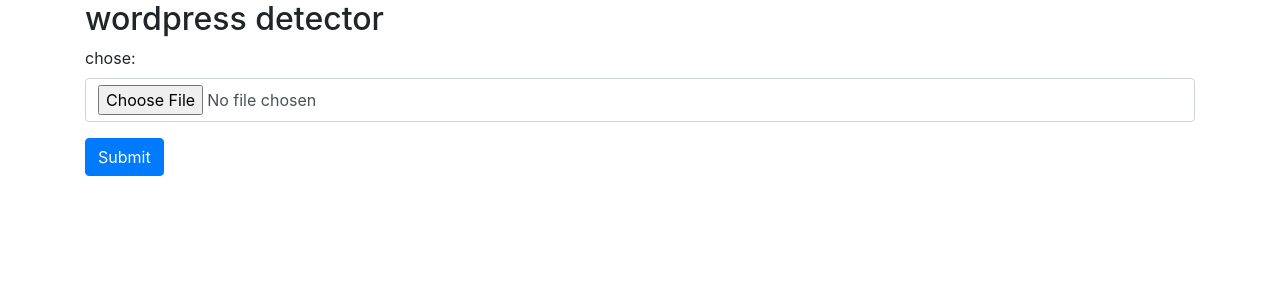
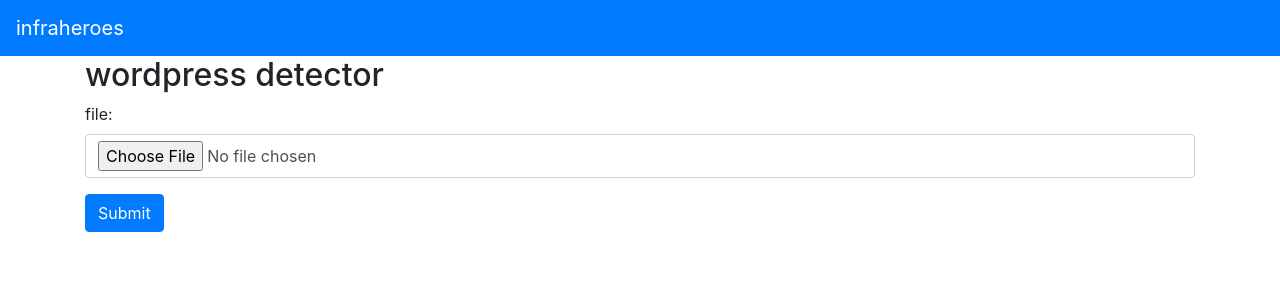
Before and after one commit to hamedsalim1999/wp-detector, a Flask app: page / in a window 1280 px wide. Shown: the top 300 px of the page. Run offline with Flask 2, Linux system fonts and the light colour scheme; some libraries are stand-ins or nearby versions.

Commit message:
add navbar

```diff
--- a/templates/index.html
+++ b/templates/index.html
@@ -8,11 +8,14 @@
         <link rel="stylesheet" href="{{url_for('static', filename='bootstrap.min.css')}}">
       </head>
 <body>
+  <nav class="navbar navbar-dark bg-primary">
+    <a class="navbar-brand" href="https://infraheroes.ir/">infraheroes</a>
+  </nav>
     <div class="container">
         <h2>wordpress detector </h2>
         <form >
           <div class="form-group">
-            <label for="email">chose:</label>
+            <label for="email">file:</label>
             <input class="form-control" type="file" id="file">
           </div>
 
```
